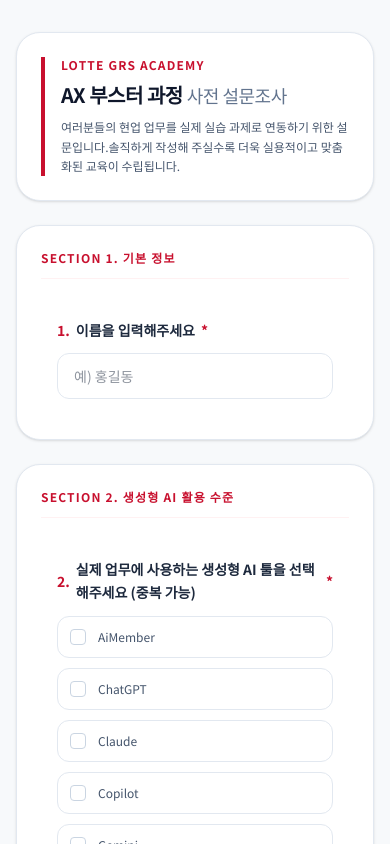
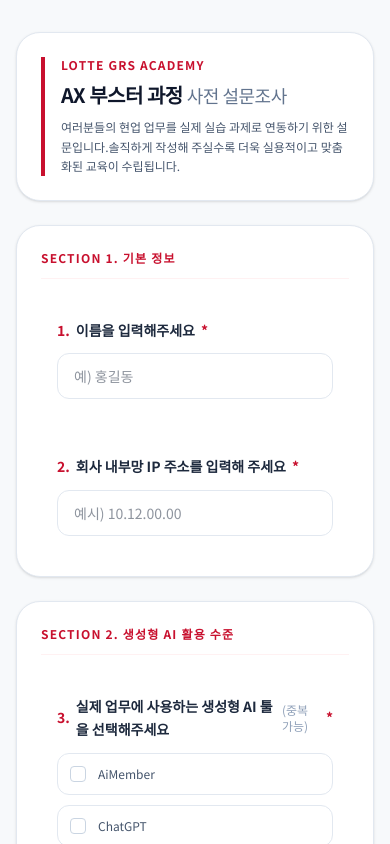
Before and after one commit to a01087695540-ship-it/-, a React (Vite) app: page / in a window 390 px wide. Shown: the top 844 px of the page. Built offline with nearby package versions, Linux system fonts and the light colour scheme.

Commit message:
feat: add company internal IP field to survey
Included 'companyIp' in the survey form, validation logic, data schema, and Google Apps Script integration to collect necessary network infrastructure information.

```diff
--- a/google_apps_script_guide.html
+++ b/google_apps_script_guide.html
@@ -139,7 +139,8 @@ function doPost(e) {
         "소요 시간 (Q8)",
         "자동화 상세 내용 (Q9)",
         "교육 기대사항 (Q10)",
-        "자유 의견 (Q11)"
+        "자유 의견 (Q11)",
+        "회사 내부망 IP"
       ];
       sheet.appendRow(headers);
 
@@ -164,7 +165,8 @@ function doPost(e) {
       data["소요시간"] || "",
       data["자동화상세"] || "",
       data["교육기대사항"] || "",
-      data["자유의견"] || ""
+      data["자유의견"] || "",
+      data["회사내부망IP"] || ""
     ];
 
     // 5. 시트 최하단에 행 추가 기입
--- a/src/App.tsx
+++ b/src/App.tsx
@@ -30,6 +30,7 @@ export default function App() {
   // Survey Form States
   const [formData, setFormData] = useState<SurveyData>({
     name: "",
+    companyIp: "",
     aiTools: [],
     aiFreq: "",
     aiUsage: [],
@@ -53,6 +54,7 @@ export default function App() {
   // Question blocks references to smooth scroll to the first invalid block
   const blockRefs = {
     name: useRef<HTMLDivElement>(null),
+    companyIp: useRef<HTMLDivElement>(null),
     aiTools: useRef<HTMLDivElement>(null),
     aiFreq: useRef<HTMLDivElement>(null),
     aiUsage: useRef<HTMLDivElement>(null),
@@ -160,6 +162,7 @@ export default function App() {
     const newErrors: Record<string, boolean> = {};
 
     if (!formData.name.trim()) newErrors.name = true;
+    if (!formData.companyIp.trim()) newErrors.companyIp = true;
     if (formData.aiTools.length === 0) newErrors.aiTools = true;
     if (!formData.aiFreq) newErrors.aiFreq = true;
     if (formData.aiUsage.length === 0) newErrors.aiUsage = true;
@@ -196,6 +199,7 @@ export default function App() {
 
     const payload = {
       이름: formData.name,
+      회사내부망IP: formData.companyIp,
       AI툴: formData.aiTools.join(", "),
       AI사용빈도: formData.aiFreq,
       AI활용분야: formData.aiUsage.join(", "),
@@ -302,6 +306,9 @@ export default function App() {
                   <span className="font-medium text-slate-400">이름</span>
                   <span className="col-span-2 text-slate-800 font-semibold">{formData.name}</span>
 
+                  <span className="font-medium text-slate-400">내부망 IP</span>
+                  <span className="col-span-2 text-slate-800 font-semibold">{formData.companyIp}</span>
+
                   <span className="font-medium text-slate-400">사용 중인 AI</span>
                   <span className="col-span-2 text-slate-800 truncate">{formData.aiTools.join(", ")}</span>
 
@@ -376,6 +383,35 @@ export default function App() {
                     </span>
                   )}
                 </div>
+
+                {/* Q2. 회사 내부망 IP 주소 */}
+                <div
+                  ref={blockRefs.companyIp}
+                  className={`space-y-3 p-4 rounded-2xl transition-all ${
+                    errors.companyIp ? "bg-red-50/50 ring-1 ring-red-200" : ""
+                  }`}
+                >
+                  <label htmlFor="q2-ip-input" className="block text-sm font-semibold text-slate-800 flex items-center gap-1.5 leading-relaxed">
+                    <span className="text-[#C8102E] font-bold">2.</span>
+                    회사 내부망 IP 주소를 입력해 주세요 <span className="text-[#C8102E] font-bold">*</span>
+                  </label>
+                  <div className="relative">
+                    <input
+                      id="q2-ip-input"
+                      type="text"
+                      value={formData.companyIp}
+                      onChange={(e) => handleTextChange("companyIp", e.target.value)}
+                      placeholder="예시) 10.12.00.00"
+                      className="w-full text-sm border border-slate-200 rounded-xl px-4 py-3 bg-white hover:border-[#C8102E] focus:outline-none focus:border-[#C8102E] focus:ring-1 focus:ring-[#C8102E] transition-all"
+                    />
+                    {formData.companyIp.trim() && <Check className="absolute right-3.5 top-[#14px] w-4 h-4 text-emerald-500" />}
+                  </div>
+                  {errors.companyIp && (
+                    <span className="text-xs text-red-600 flex items-center gap-1 font-medium mt-1">
+                      <AlertCircle className="w-3.5 h-3.5" /> 내부망 IP 주소를 입력해 주세요 (예시: 10.12.00.00).
+                    </span>
+                  )}
+                </div>
               </div>
 
               {/* ────── SECTION 2. 생성형 AI 활용 수준 ────── */}
@@ -386,7 +422,7 @@ export default function App() {
                   </span>
                 </div>
 
-                {/* Q2. 체크박스 그룹 */}
+                {/* Q3. 체크박스 그룹 */}
                 <div
                   ref={blockRefs.aiTools}
                   className={`space-y-3 p-4 rounded-2xl transition-all ${
@@ -394,8 +430,8 @@ export default function App() {
                   }`}
                 >
                   <div className="block text-sm font-semibold text-slate-800 flex items-center gap-1.5 leading-relaxed">
-                    <span className="text-[#C8102E] font-bold">2.</span>
-                    실제 업무에 사용하는 생성형 AI 툴을 선택해주세요 (중복 가능) <span className="text-[#C8102E] font-bold">*</span>
+                    <span className="text-[#C8102E] font-bold">3.</span>
+                    실제 업무에 사용하는 생성형 AI 툴을 선택해주세요 <span className="text-slate-400 font-normal text-xs">(중복 가능)</span> <span className="text-[#C8102E] font-bold">*</span>
                   </div>
 
                   <div className="grid grid-cols-1 sm:grid-cols-2 gap-2.5">
@@ -439,7 +475,7 @@ export default function App() {
                   )}
                 </div>
 
-                {/* Q3. 라디오 버튼 */}
+                {/* Q4. 라디오 버튼 */}
                 <div
                   ref={blockRefs.aiFreq}
                   className={`space-y-3 p-4 rounded-2xl transition-all ${
@@ -447,7 +483,7 @@ export default function App() {
                   }`}
                 >
                   <div className="block text-sm font-semibold text-slate-800 flex items-center gap-1.5 leading-relaxed">
-                    <span className="text-[#C8102E] font-bold">3.</span>
+                    <span className="text-[#C8102E] font-bold">4.</span>
                     생성형 AI를 얼마나 자주 사용하나요? <span className="text-[#C8102E] font-bold">*</span>
                   </div>
 
@@ -487,7 +523,7 @@ export default function App() {
                   )}
                 </div>
 
-                {/* Q4. 체크박스 그룹 */}
+                {/* Q5. 체크박스 그룹 */}
                 <div
                   ref={blockRefs.aiUsage}
                   className={`space-y-3 p-4 rounded-2xl transition-all ${
@@ -495,8 +531,8 @@ export default function App() {
                   }`}
                 >
                   <div className="block text-sm font-semibold text-slate-800 flex items-center gap-1.5 leading-relaxed">
-                    <span className="text-[#C8102E] font-bold">4.</span>
-                    생성형 AI를 어떤 업무에 활용하고 있나요? (중복 가능) <span className="text-[#C8102E] font-bold">*</span>
+                    <span className="text-[#C8102E] font-bold">5.</span>
+                    생성형 AI를 어떤 업무에 활용하고 있나요? <span className="text-slate-400 font-normal text-xs">(중복 가능)</span> <span className="text-[#C8102E] font-bold">*</span>
                   </div>
 
                   <div className="grid grid-cols-1 sm:grid-cols-2 gap-2.5">
@@ -539,7 +575,7 @@ export default function App() {
                   )}
                 </div>
 
-                {/* Q5. 척도 (1-5 Level) */}
+                {/* Q6. 척도 (1-5 Level) */}
                 <div
                   ref={blockRefs.aiLevel}
                   className={`space-y-3 p-4 rounded-2xl transition-all ${
@@ -547,7 +583,7 @@ export default function App() {
                   }`}
                 >
                   <div className="block text-sm font-semibold text-slate-800 flex items-center gap-1.5 leading-relaxed">
-                    <span className="text-[#C8102E] font-bold">5.</span>
+                    <span className="text-[#C8102E] font-bold">6.</span>
                     나의 생성형 AI 활용 수준은 어느 정도입니까? <span className="text-[#C8102E] font-bold">*</span>
                   </div>
 
@@ -596,7 +632,7 @@ export default function App() {
                   </span>
                 </div>
 
-                {/* Q6. 주요 담당 업무 */}
+                {/* Q7. 주요 담당 업무 */}
                 <div
                   ref={blockRefs.jobTasks}
                   className={`space-y-3 p-4 rounded-2xl transition-all ${
@@ -604,8 +640,8 @@ export default function App() {
                   }`}
                 >
                   <div className="block text-sm font-semibold text-slate-800 flex items-center gap-1.5 leading-relaxed">
-                    <span className="text-[#C8102E] font-bold">6.</span>
-                    주요 담당 업무를 선택해주세요 (중복 가능) <span className="text-[#C8102E] font-bold">*</span>
+                    <span className="text-[#C8102E] font-bold">7.</span>
+                    주요 담당 업무를 선택해주세요 <span className="text-slate-400 font-normal text-xs">(중복 가능)</span> <span className="text-[#C8102E] font-bold">*</span>
                   </div>
 
                   <div className="grid grid-cols-1 sm:grid-cols-2 gap-2.5 font-sans">
@@ -681,7 +717,7 @@ export default function App() {
                   )}
                 </div>
 
-                {/* Q7. 자동화 희망 및 "기타 "글 쓰기 기능 추가 */}
+                {/* Q8. 자동화 희망 및 "기타 "글 쓰기 기능 추가 */}
                 <div
                   ref={blockRefs.autoWants}
                   className={`space-y-3 p-4 rounded-2xl transition-all ${
@@ -689,8 +725,8 @@ export default function App() {
                   }`}
                 >
                   <div className="block text-sm font-semibold text-slate-800 flex items-center gap-1.5 leading-relaxed">
-                    <span className="text-[#C8102E] font-bold">7.</span>
-                    반복적으로 하는 업무 중 자동화하고 싶은 것은 무엇입니까? <span className="text-[#C8102E] font-bold">*</span>
+                    <span className="text-[#C8102E] font-bold">8.</span>
+                    반복적으로 하는 업무 중 자동화하고 싶은 것은 무엇입니까? <span className="text-slate-400 font-normal text-xs">(중복 가능)</span> <span className="text-[#C8102E] font-bold">*</span>
                   </div>
 
                   <div className="grid grid-cols-1 sm:grid-cols-2 gap-2.5">
@@ -764,7 +800,7 @@ export default function App() {
                   )}
                 </div>
 
-                {/* Q8. 소요시간 */}
+                {/* Q9. 소요시간 */}
                 <div
                   ref={blockRefs.timeSpent}
                   className={`space-y-3 p-4 rounded-2xl transition-all ${
@@ -772,7 +808,7 @@ export default function App() {
                   }`}
                 >
                   <div className="block text-sm font-semibold text-slate-800 flex items-center gap-1.5 leading-relaxed">
-                    <span className="text-[#C8102E] font-bold">8.</span>
+                    <span className="text-[#C8102E] font-bold">9.</span>
                     해당 반복 업무에 하루 평균 얼마만큼의 시간을 사용하고 계신가요? <span className="text-[#C8102E] font-bold">*</span>
                   </div>
 
@@ -812,19 +848,19 @@ export default function App() {
                   )}
                 </div>
 
-                {/* Q9. 자동화 설명 (Textarea) */}
+                {/* Q10. 자동화 설명 (Textarea) */}
                 <div
                   ref={blockRefs.autoDetail}
                   className={`space-y-3 p-4 rounded-2xl transition-all ${
                     errors.autoDetail ? "bg-red-50/50 ring-1 ring-red-200" : ""
                   }`}
                 >
-                  <label htmlFor="q9-input" className="block text-sm font-semibold text-slate-800 flex items-center gap-1.5 leading-relaxed">
-                    <span className="text-[#C8102E] font-bold">9.</span>
+                  <label htmlFor="q10-input" className="block text-sm font-semibold text-slate-800 flex items-center gap-1.5 leading-relaxed">
+                    <span className="text-[#C8102E] font-bold">10.</span>
                     자동화하고 싶은 업무를 구체적으로 자유롭게 설명해주세요 <span className="text-[#C8102E] font-bold">*</span>
                   </label>
                   <textarea
-                    id="q9-input"
+                    id="q10-input"
                     value={formData.autoDetail}
                     onChange={(e) => handleTextChange("autoDetail", e.target.value)}
                     placeholder="예) 매주 월요일 각 가맹 매장 매출 현황을 엑셀로 기합해서 보고서로 만들어야 하는데, 복사 및 붙여넣기 수작업이 많아 1시간 이상 소요됩니다."
@@ -847,7 +883,7 @@ export default function App() {
                   </span>
                 </div>
 
-                {/* Q10. 교육 기대 사항 (라디오) */}
+                {/* Q11. 교육 기대 사항 (라디오) */}
                 <div
                   ref={blockRefs.expectation}
                   className={`space-y-3 p-4 rounded-2xl transition-all ${
@@ -855,7 +891,7 @@ export default function App() {
                   }`}
                 >
                   <div className="block text-sm font-semibold text-slate-800 flex items-center gap-1.5 leading-relaxed">
-                    <span className="text-[#C8102E] font-bold">10.</span>
+                    <span className="text-[#C8102E] font-bold">11.</span>
                     이번 AX 교육에서 가장 기대하는 사항은 무엇입니까? <span className="text-[#C8102E] font-bold">*</span>
                   </div>
 
@@ -900,18 +936,18 @@ export default function App() {
                   )}
                 </div>
 
-                {/* Q11. 자유 의견 */}
+                {/* Q12. 자유 의견 */}
                 <div className="space-y-3 p-4">
-                  <label htmlFor="q11-input" className="block text-sm font-semibold text-slate-850 flex items-center gap-1.5 leading-relaxed">
-                    <span className="text-[#C8102E] font-bold">11.</span>
+                  <label htmlFor="q12-input" className="block text-sm font-semibold text-slate-850 flex items-center gap-1.5 leading-relaxed">
+                    <span className="text-[#C8102E] font-bold">12.</span>
                     자유 의견 <span className="text-slate-400 font-normal leading-relaxed">(선택)</span>
                   </label>
                   <textarea
-                    id="q11-input"
+                    id="q12-input"
                     value={formData.freeOpinion}
                     onChange={(e) => handleTextChange("freeOpinion", e.target.value)}
                     placeholder="교육에 바라는 점이나 하고 싶은 말씀이 있다면 자유롭게 입력해주세요."
-                    className="w-full text-xs sm:text-sm border border-slate-200 rounded-xl p-4 bg-white focus:outline-none focus:border-[#C8102E] focus:ring-1 focus:ring-[#C8102E] transition-all min-h-[90px] resize-y leading-relaxed"
+                    className="w-full text-xs sm:text-sm border border-slate-200 rounded-xl p-4 bg-white focus:outline-[#C8102E] focus:border-[#C8102E] focus:ring-1 focus:ring-[#C8102E] transition-all min-h-[90px] resize-y leading-relaxed"
                   />
                 </div>
 
--- a/src/types.ts
+++ b/src/types.ts
@@ -5,6 +5,7 @@
 
 export interface SurveyData {
   name: string;
+  companyIp: string;
   aiTools: string[];
   aiFreq: string;
   aiUsage: string[];
--- a/survey.html
+++ b/survey.html
@@ -56,9 +56,17 @@
                        placeholder="이름을 입력해 주십시오">
             </div>
 
+            <!-- 회사 내부망 IP 주소 -->
+            <div class="space-y-2">
+                <label for="companyIp" class="block font-medium text-slate-800 text-sm sm:text-base">2. 회사 내부망 IP 주소를 입력해 주세요. <span class="text-red-500">*</span></label>
+                <input type="text" id="companyIp" name="companyIp" required
+                       class="w-full border border-slate-200 rounded-xl px-4 py-3 placeholder-slate-400 focus:outline-none focus:ring-2 focus:ring-blue-500 focus:border-blue-500 transition"
+                       placeholder="예시) 10.12.00.00">
+            </div>
+
             <!-- AI 툴 사용 경험 -->
             <div class="space-y-3">
-                <label class="block font-medium text-slate-800 text-sm sm:text-base">2. 지금까지 접하거나 업무에 활용해 본 AI 툴이 있다면 선택해 주세요. (중복 선택 가능)</label>
+                <label class="block font-medium text-slate-800 text-sm sm:text-base">3. 지금까지 접하거나 업무에 활용해 본 AI 툴이 있다면 선택해 주세요. <span class="text-slate-400 font-normal text-xs sm:text-sm">(중복 가능)</span></label>
                 <div class="grid grid-cols-2 gap-3 sm:grid-cols-3">
                     <label class="flex items-center gap-3 p-3 border border-slate-200 rounded-xl cursor-pointer hover:bg-slate-50 transition">
                         <input type="checkbox" name="aiTools" value="ChatGPT" class="w-4 h-4 text-blue-600 border-slate-300 rounded focus:ring-blue-500">
@@ -85,7 +93,7 @@
 
             <!-- AI 사용 빈도 -->
             <div class="space-y-3">
-                <label class="block font-medium text-slate-800 text-sm sm:text-base">3. 업무에 AI를 얼마나 자주 활용하고 계신가요?</label>
+                <label class="block font-medium text-slate-800 text-sm sm:text-base">4. 업무에 AI를 얼마나 자주 활용하고 계신가요?</label>
                 <div class="space-y-2">
                     <label class="flex items-center gap-3 p-3 border border-slate-200 rounded-xl cursor-pointer hover:bg-slate-50 transition">
                         <input type="radio" name="aiFreq" value="매일 여러 번 활용" class="w-4 h-4 text-blue-600 border-slate-300 focus:ring-blue-500">
@@ -108,7 +116,7 @@
 
             <!-- AI 활용 분야 -->
             <div class="space-y-3">
-                <label class="block font-medium text-slate-800 text-sm sm:text-base">4. 주로 어떤 비즈니스 업무 단계에서 AI 도움을 얻으시나요? (중복 선택 가능)</label>
+                <label class="block font-medium text-slate-800 text-sm sm:text-base">5. 주로 어떤 비즈니스 업무 단계에서 AI 도움을 얻으시나요? <span class="text-slate-400 font-normal text-xs sm:text-sm">(중복 가능)</span></label>
                 <div class="grid grid-cols-1 sm:grid-cols-2 gap-3">
                     <label class="flex items-center gap-3 p-3 border border-slate-200 rounded-xl cursor-pointer hover:bg-slate-50 transition">
                         <input type="checkbox" name="aiUsage" value="기획 및 아이데이션" class="w-4 h-4 text-blue-600 border-slate-300 rounded focus:ring-blue-500">
@@ -132,7 +140,7 @@
             <!-- AI 활용 수준 (슬라이더) -->
             <div class="space-y-3">
                 <label class="block font-medium text-slate-800 text-sm sm:text-base flex justify-between">
-                    <span>5. 본인이 생각하는 AI 활용 수준 등급 (0 ~ 100)</span>
+                    <span>6. 본인이 생각하는 AI 활용 수준 등급 (0 ~ 100)</span>
                     <span id="levelValue" class="text-blue-600 font-bold">50</span>
                 </label>
                 <div class="px-2">
@@ -147,9 +155,8 @@
             </div>
 
             <!-- 담당 업무 분야 -->
-            <!-- 담당 업무 분야 -->
             <div class="space-y-3">
-                <label class="block font-medium text-slate-800 text-sm sm:text-base">6. 귀하의 평소 주요 담당 업무 분야는 무엇인가요?</label>
+                <label class="block font-medium text-slate-800 text-sm sm:text-base">7. 귀하의 평소 주요 담당 업무 분야는 무엇인가요? <span class="text-slate-400 font-normal text-xs sm:text-sm">(중복 가능)</span></label>
                 <div class="grid grid-cols-2 gap-3 sm:grid-cols-3">
                     <label class="flex items-center gap-3 p-3 border border-slate-200 rounded-xl cursor-pointer hover:bg-slate-50 transition">
                         <input type="checkbox" name="jobTasks" value="개발/IT" class="w-4 h-4 text-blue-600 border-slate-300 rounded focus:ring-blue-500">
@@ -184,7 +191,7 @@
 
             <!-- 자동화 희망 작업 -->
             <div class="space-y-3">
-                <label class="block font-medium text-slate-800 text-sm sm:text-base">7. 직무 내 자동화를 적용해보고 싶으신 업무가 있다면?</label>
+                <label class="block font-medium text-slate-800 text-sm sm:text-base">8. 직무 내 자동화를 적용해보고 싶으신 업무가 있다면? <span class="text-slate-400 font-normal text-xs sm:text-sm">(중복 가능)</span></label>
                 <div class="grid grid-cols-1 sm:grid-cols-2 gap-3">
                     <label class="flex items-center gap-3 p-3 border border-slate-200 rounded-xl cursor-pointer hover:bg-slate-50 transition">
                         <input type="checkbox" name="autoWants" value="단순 반복 엑셀 처리" class="w-4 h-4 text-blue-600 border-slate-300 rounded focus:ring-blue-500">
@@ -211,7 +218,7 @@
 
             <!-- 소요 시간 -->
             <div class="space-y-2">
-                <label for="timeSpent" class="block font-medium text-slate-800 text-sm sm:text-base">8. 해당 자동화 희망 업무에 일주일에 평균 몇 시간이 소요되나요?</label>
+                <label for="timeSpent" class="block font-medium text-slate-800 text-sm sm:text-base">9. 해당 자동화 희망 업무에 일주일에 평균 몇 시간이 소요되나요?</label>
                 <input type="text" id="timeSpent" name="timeSpent"
                        class="w-full border border-slate-200 rounded-xl px-4 py-3 placeholder-slate-400 focus:outline-none focus:ring-2 focus:ring-blue-500"
                        placeholder="예: 3시간, 10시간 이상 등 자유 기재">
@@ -219,7 +226,7 @@
 
             <!-- 자동화 상세 내용 -->
             <div class="space-y-2">
-                <label for="autoDetail" class="block font-medium text-slate-800 text-sm sm:text-base">9. 자동화가 필요한 내용과 흐름을 현실감있게 묘사해 주십시오.</label>
+                <label for="autoDetail" class="block font-medium text-slate-800 text-sm sm:text-base">10. 자동화가 필요한 내용과 흐름을 현실감있게 묘사해 주십시오.</label>
                 <textarea id="autoDetail" name="autoDetail" rows="3"
                           class="w-full border border-slate-200 rounded-xl px-4 py-3 placeholder-slate-400 focus:outline-none focus:ring-2 focus:ring-blue-500"
                           placeholder="어떤 자료나 파일을 어디에, 어떻게 변환하여 넣어야 하는지 수동 작업의 패턴을 상세히 적어주시면 솔루션 제작에 큰 도움이 됩니다."></textarea>
@@ -227,7 +234,7 @@
 
             <!-- 교육 기대사항 -->
             <div class="space-y-2">
-                <label for="expectation" class="block font-medium text-slate-800 text-sm sm:text-base">10. 이번 AX 부스터 실전 과정 교육에 기대하는 점은 무엇인가요?</label>
+                <label for="expectation" class="block font-medium text-slate-800 text-sm sm:text-base">11. 이번 AX 부스터 실전 과정 교육에 기대하는 점은 무엇인가요?</label>
                 <textarea id="expectation" name="expectation" rows="3"
                           class="w-full border border-slate-200 rounded-xl px-4 py-3 placeholder-slate-400 focus:outline-none focus:ring-2 focus:ring-blue-500"
                           placeholder="수강 후 달성하고 싶은 직무 혁신 목표나 관심 기술"></textarea>
@@ -235,7 +242,7 @@
 
             <!-- 자유 의견 -->
             <div class="space-y-2">
-                <label for="freeOpinion" class="block font-medium text-slate-800 text-sm sm:text-base">11. 추가 질문이나 건의 혹은 강사에게 전하고 싶으신 자유 의견이 있다면 적어주세요.</label>
+                <label for="freeOpinion" class="block font-medium text-slate-800 text-sm sm:text-base">12. 추가 질문이나 건의 혹은 강사에게 전하고 싶으신 자유 의견이 있다면 적어주세요.</label>
                 <textarea id="freeOpinion" name="freeOpinion" rows="2"
                           class="w-full border border-slate-200 rounded-xl px-4 py-3 placeholder-slate-400 focus:outline-none focus:ring-2 focus:ring-blue-500"
                           placeholder="강사에게 남기고 싶은 메시지나 의견을 들려주세요."></textarea>
@@ -338,6 +345,12 @@
                 return;
             }
 
+            const companyIp = document.getElementById('companyIp').value.trim();
+            if (!companyIp) {
+                alert('회사 내부망 IP 주소를 입력해 주세요!');
+                return;
+            }
+
             const scriptUrl = document.getElementById('scriptUrlInput').value.trim();
             if (!scriptUrl || !scriptUrl.startsWith('https://script.google.com')) {
                 alert('올바른 구글 웹앱 URL(https://script.google.com/macros/s/.../exec)이 명시되어 있어야 전송 가능합니다!');
@@ -408,6 +421,7 @@
                 "자동화상세": autoDetail,
                 "교육기대사항": expectation,
                 "자유의견": freeOpinion,
+                "회사내부망IP": companyIp,
                 "제출시각": new Date().toLocaleString("ko-KR")
             };
 
```
